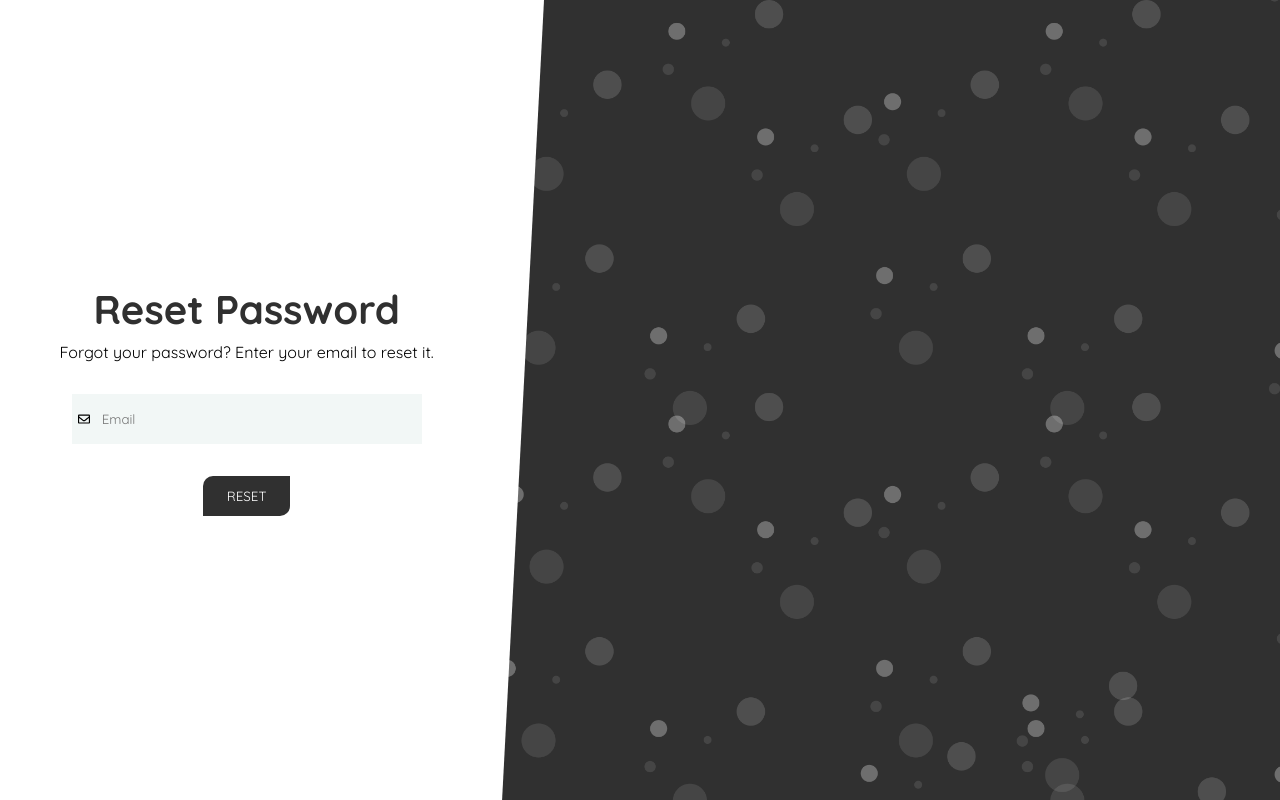
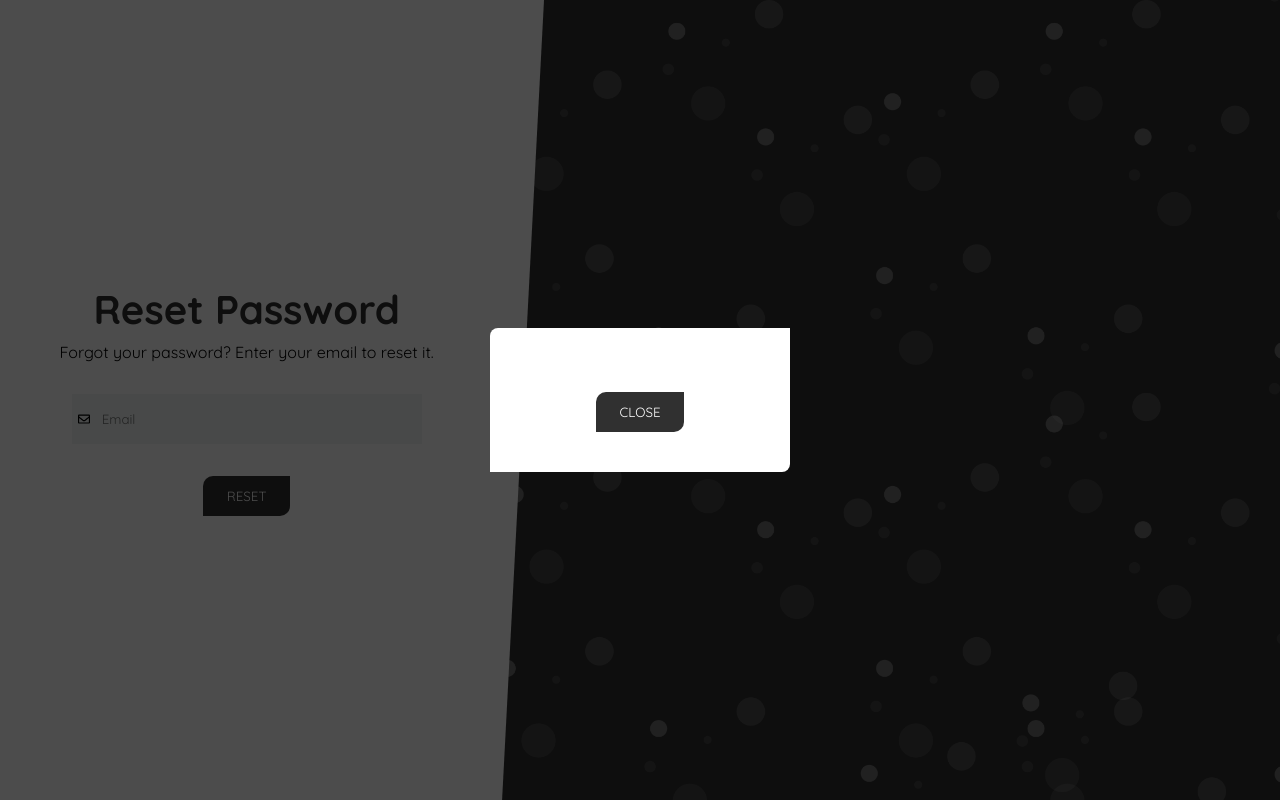
Before and after one commit to synoratska/live-articles, a Vue app: page /forgot-password in a window 1280 px wide. Built offline with nearby package versions, Linux system fonts and the light colour scheme; what vue2-editor would draw is missing.

Commit message:
Loading and Modal components created

```diff
--- /dev/null
+++ b/src/components/Modal.vue
@@ -0,0 +1,52 @@
+<template>
+  <div class="modal">
+    <div class="modal-content">
+      <p>{{ this.modalMessage }}</p>
+      <button @click="closeModal">Close</button>
+    </div>
+  </div>
+</template>
+
+<script>
+export default {
+  name: 'ModalComponent',
+  props: ['modalMessage'],
+  methods: {
+    closeModal() {
+      this.$emit('close-modal')
+    },
+  },
+}
+</script>
+
+<style lang="scss" scoped>
+.modal {
+  display: flex;
+  justify-content: center;
+  align-items: center;
+  z-index: 101;
+  position: absolute;
+  width: 100%;
+  height: 100%;
+  top: 0;
+  background-color: rgba(0, 0, 0, 0.7);
+
+  .modal-content {
+    display: flex;
+    flex-direction: column;
+    justify-content: center;
+    border-radius: 8px 0 8px 0;
+    width: 300px;
+    padding: 40px 30px;
+    background-color: #fff;
+
+    p {
+      text-align: center;
+    }
+
+    button {
+      align-self: center;
+    }
+  }
+}
+</style>
--- a/src/views/ForgotPassword.vue
+++ b/src/views/ForgotPassword.vue
@@ -1,5 +1,6 @@
 <template>
   <div class="reset-password">
+   <Modal v-if="modalActive" v-on:close-modal="closeModal"/>
     <div class="form-wrap">
       <form class="reset">
         <h2>Reset Password</h2>
@@ -19,12 +20,28 @@
 </template>
 
 <script>
+
+import Modal from '@/components/Modal'
 import email from '@/assets/Icons/envelope-regular.svg'
 export default {
   name: 'ForgotPassword',
   components: {
     email,
+    Modal
   },
+  data() {
+   return {
+    email: null,
+    modalActive: true,
+    modalMessage: ''
+   }
+  },
+  methods: {
+   closeModal() {
+    this.modalActive = !this.modalActive
+    this.email = ''
+   }
+  }
 }
 </script>
 
```
Also changed, not shown: src/components/Loading.vue (added, +43 -0 lines).
